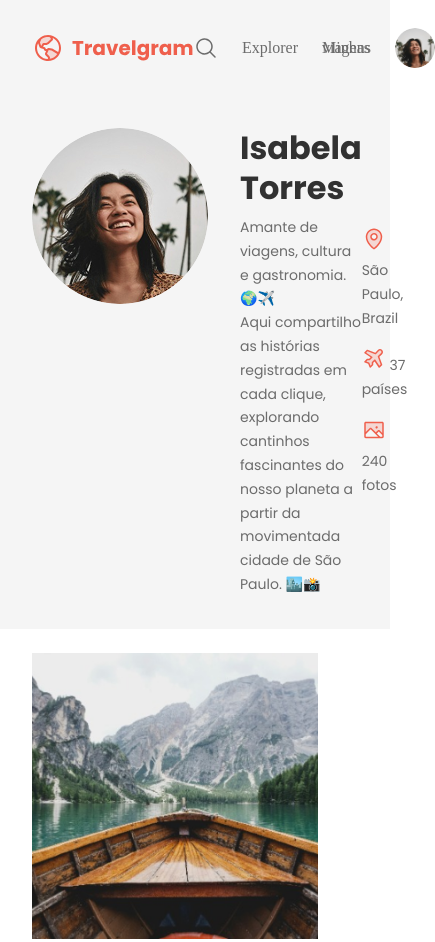
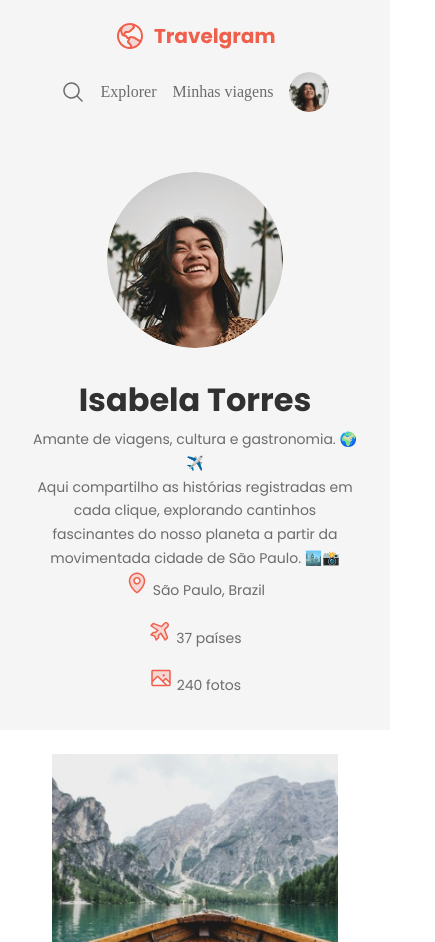
Before and after one commit to thaiscalvi/Projeto-Travelgram, a plain HTML site: page index.html in a window 390 px wide. Shown: the top 942 px of the page, 435 px wide, since content can reach past the window. Drawn offline with Linux system fonts and the light colour scheme.

Commit message:
responsividade

```diff
--- a/Styles/footer.css
+++ b/Styles/footer.css
@@ -9,3 +9,16 @@ footer{
 footer span:nth-child(1){
   margin-right: auto;
 }
+
+@media (max-width: 768px) {
+  footer {
+    flex-direction: column;
+    align-items: center;
+    text-align: center;
+    gap: 12px;
+  }
+
+  footer span:nth-child(1) {
+    margin-right: 0;
+  }
+}
--- a/Styles/header.css
+++ b/Styles/header.css
@@ -47,3 +47,25 @@ info li {
   align-items: center;
   gap: 8px;
 }
+
+@media (max-width: 768px) {
+  header .container {
+    flex-direction: column;
+    align-items: center;
+    text-align: center;
+  }
+
+  #profile {
+    flex-direction: column;
+    align-items: center;
+  }
+
+  #profile > div {
+    max-width: 100%;
+  }
+
+  #info {
+    align-items: center;
+    width: auto;
+  }
+}
--- a/Styles/main.css
+++ b/Styles/main.css
@@ -9,3 +9,9 @@ main img {
   width: 286px;
   height: 286px;
 }
+
+@media (max-width: 768px) {
+  main {
+    justify-content: center;
+  }
+}
--- a/Styles/nav.css
+++ b/Styles/nav.css
@@ -22,3 +22,16 @@ nav ul li:last-child img {
   height: 40px;
   border-radius: 50%;
 }
+
+@media (max-width: 768px) {
+  nav {
+    flex-direction: column;
+    gap: 12px;
+  }
+
+  nav ul {
+    flex-wrap: wrap;
+    justify-content: center;
+    gap: 16px;
+  }
+}
```
